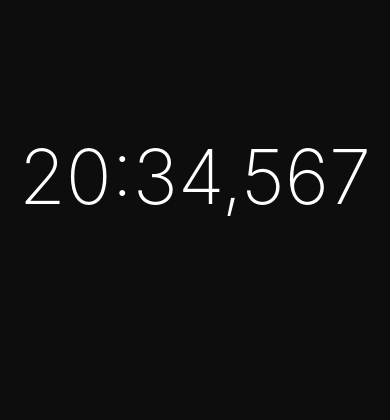
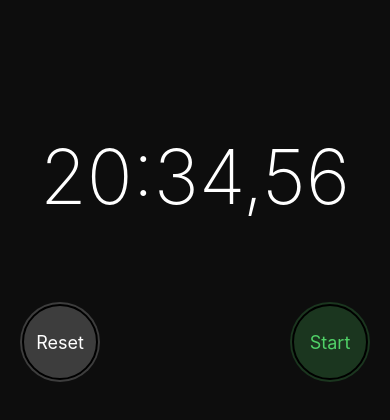
Before and after one commit to ntpbright/react-native-stopwatch, a React Native app: screen / in a window 390 px wide. Shown: the top 420 px of the page. Built offline with nearby package versions, Linux system fonts and the light colour scheme.

Commit message:
add button start and reset

```diff
--- a/App.js
+++ b/App.js
@@ -1,5 +1,5 @@
 import React, { Component } from 'react'
-import { StyleSheet, Text, View } from 'react-native'
+import { StyleSheet, Text, View, ScrollView } from 'react-native'
 import moment from 'moment'
 
 const DATA = {
@@ -9,17 +9,58 @@ const DATA = {
 
 function Timer({ interval }){
   const duration = moment.duration(interval)
+  const centisecond = Math.floor(duration.milliseconds() / 10 )
   return (
     <Text style={styles.timer}>
-      {duration.minutes()}:{duration.seconds()},{duration.milliseconds()}
+      {duration.minutes()}:{duration.seconds()},{centisecond}
     </Text>
   )
 }
+
+function RoundButton( {title, color, backgroundColor}){
+  return (
+    <View style={[ styles.button, { backgroundColor: backgroundColor }]}>
+      <View style={ styles.buttonBorder }>
+        <Text style={[ styles.buttonTitle, {color}]}>{title}</Text>
+      </View>
+    </View>
+  )
+}
+
+function ButtonsRow({ children }){
+  return (
+    <View style={styles.buttonsRow}>{children}</View>
+  )
+}
+
+function Lap({ number, interval}){
+  return (
+    <View>
+      <Text>Lap {number}</Text>
+      <Text>{interval}</Text>
+    </View>
+  )
+}
+
+function lapsTable({ laps }) {
+  return (
+    <ScrollView>
+      {laps.map((lap, index) => (
+        <Lap number={index} interval={lap} />
+      ))}
+    </ScrollView>
+  )
+}
+
 export default class App extends Component {
   render() {
     return (
       <View style={styles.container}>
         <Timer interval={DATA.timer}/>
+        <ButtonsRow>
+          <RoundButton title='Reset' color= '#FFFFFF' backgroundColor= '#3D3D3D' />
+          <RoundButton title='Start' color= '#50D167' backgroundColor= '#1B361F' />
+        </ButtonsRow>
       </View>
     );
   }
@@ -31,10 +72,35 @@ const styles = StyleSheet.create({
     backgroundColor: '#0D0D0D',
     alignItems: 'center',
     paddingTop: 130,
+    paddingHorizontal: 20,
   },
   timer: {
     color: '#FFFFFF',
     fontSize: 76,
     fontWeight: '200',
+  },
+  button: {
+   width: 80,
+   height: 80,
+   borderRadius: 40,
+   justifyContent: 'center',
+   alignItems: 'center',
+  },
+  buttonTitle: {
+    fontSize: 18,
+  },
+  buttonBorder: {
+    width: 76,
+    height: 76,
+    borderRadius: 38,
+    borderWidth: 2,
+    justifyContent: 'center',
+    alignItems: 'center',
+  },
+  buttonsRow: {
+    flexDirection: 'row',
+    alignSelf: 'stretch',
+    justifyContent: 'space-between',
+    marginTop: 80,
   }
 })
```
